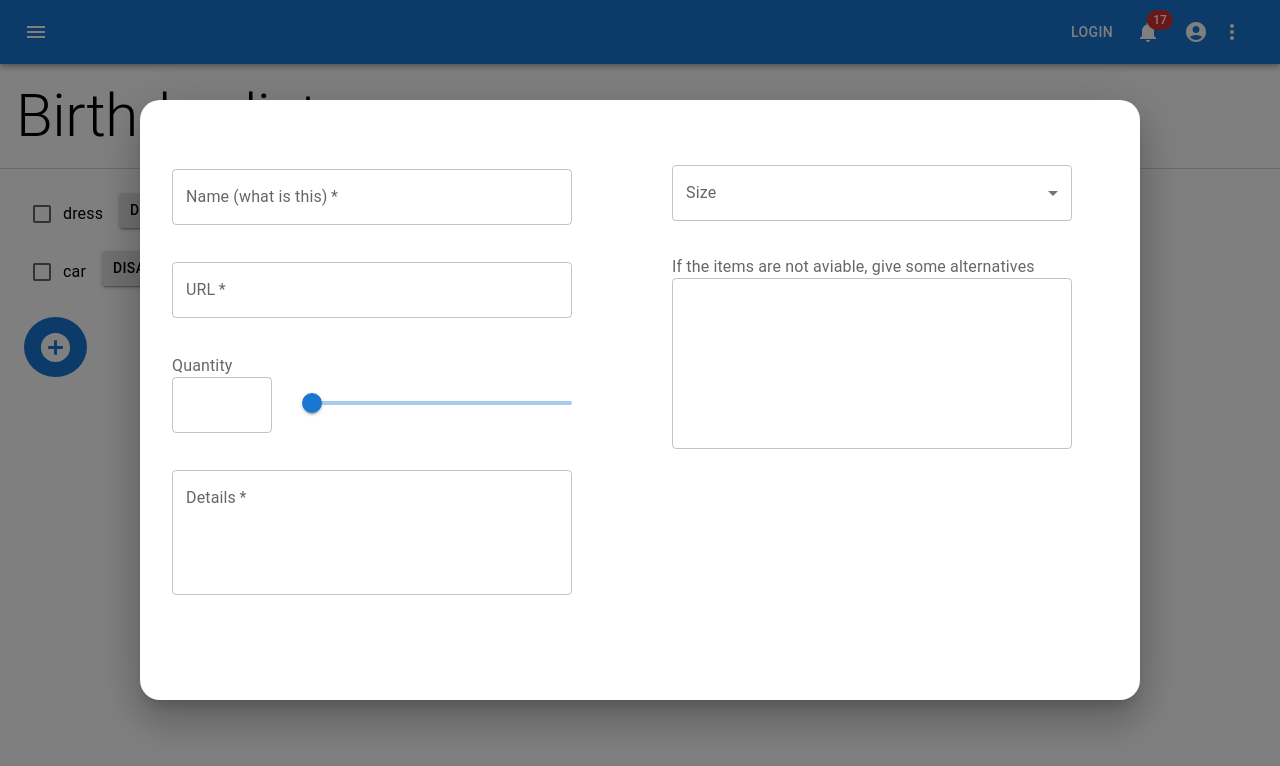
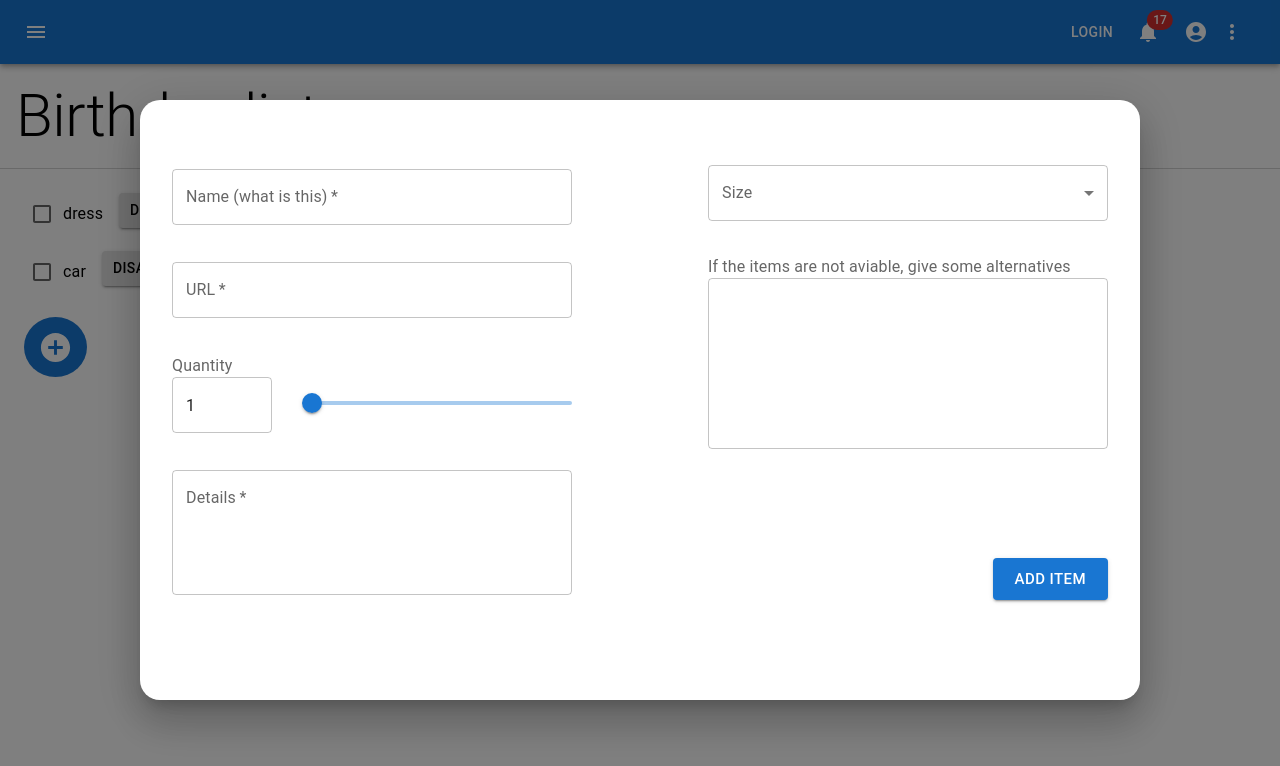
Before and after one commit to mariapopa19/wishlist-app, a React (Create React App) app: page /profile/my-list in a window 1280 px wide. Both pictures are taken after a click on the button 55 px from the left and 347 px from the top of the page. Shown: the top 766 px of the page. Built offline with nearby package versions, Linux system fonts and the light colour scheme.

Commit message:
modal done

```diff
--- a/src/components/AddListItem-modal.jsx
+++ b/src/components/AddListItem-modal.jsx
@@ -8,8 +8,15 @@ import { useState } from 'react';
 import InputLabel from '@mui/material/InputLabel';
 import MenuItem from '@mui/material/MenuItem';
 import FormControl from '@mui/material/FormControl';
+import Button from '@mui/material/Button';
 
 export default function AddListItem({ open, close }) {
+
+    const [quantity, setQuantity] = useState(1);
+
+    const handleChangeQuantity = (event, newValue) => {
+        setQuantity(newValue);
+      };
 
     function valuetext(value) {
         return `${value}`;
@@ -81,6 +88,7 @@ export default function AddListItem({ open, close }) {
                                         required
                                         id="item-quantity"
                                         name="item-quantity"
+                                        value={quantity}
                                         sx={{ width: 100 }}
                                     />
                                     <Box sx={{ width: 260 }}>
@@ -91,11 +99,11 @@ export default function AddListItem({ open, close }) {
                                             getAriaValueText={valuetext}
                                             min={1}
                                             max={50}
+                                            onChange={handleChangeQuantity}
                                         />
                                     </Box>
                                 </Box>
                             </Box>
-                            {/*  */}
                             <TextField
                                 required
                                 fullWidth
@@ -109,7 +117,16 @@ export default function AddListItem({ open, close }) {
                             />
                         </Box>
                     </Grid>
-                    <Grid item lg={6}>
+                    <Grid item lg={6}> {/*//! second column*/}
+                        <Box
+                            sx={{
+                                height: 500,
+                                display: 'flex',
+                                flexDirection: 'column',
+                                alignItems: 'flex-end',
+                                justifyContent: 'space-between',
+                            }}
+                        >
                             <Box
                                 sx={{
                                     m: 4,
@@ -151,6 +168,15 @@ export default function AddListItem({ open, close }) {
                                     />
                                 </Box>
                             </Box>
+                            <Button
+                                variant='contained'
+                                color='primary'
+                                size='large'
+                                sx={{
+                                    mr: 4
+                                }}
+                            >Add Item</Button>
+                        </Box>
                     </Grid>
                 </Grid>
             </Box>
```
Lines whose indentation alone changed are shown as unchanged.
